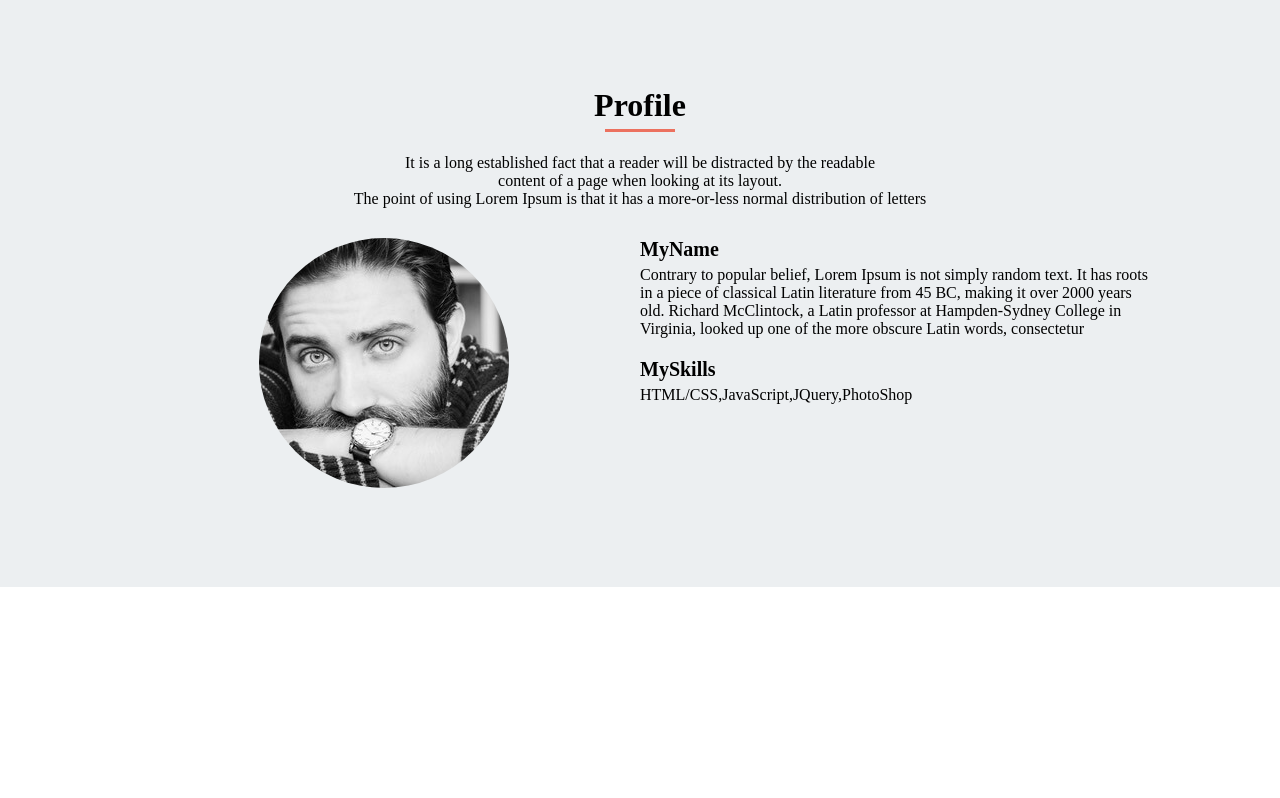
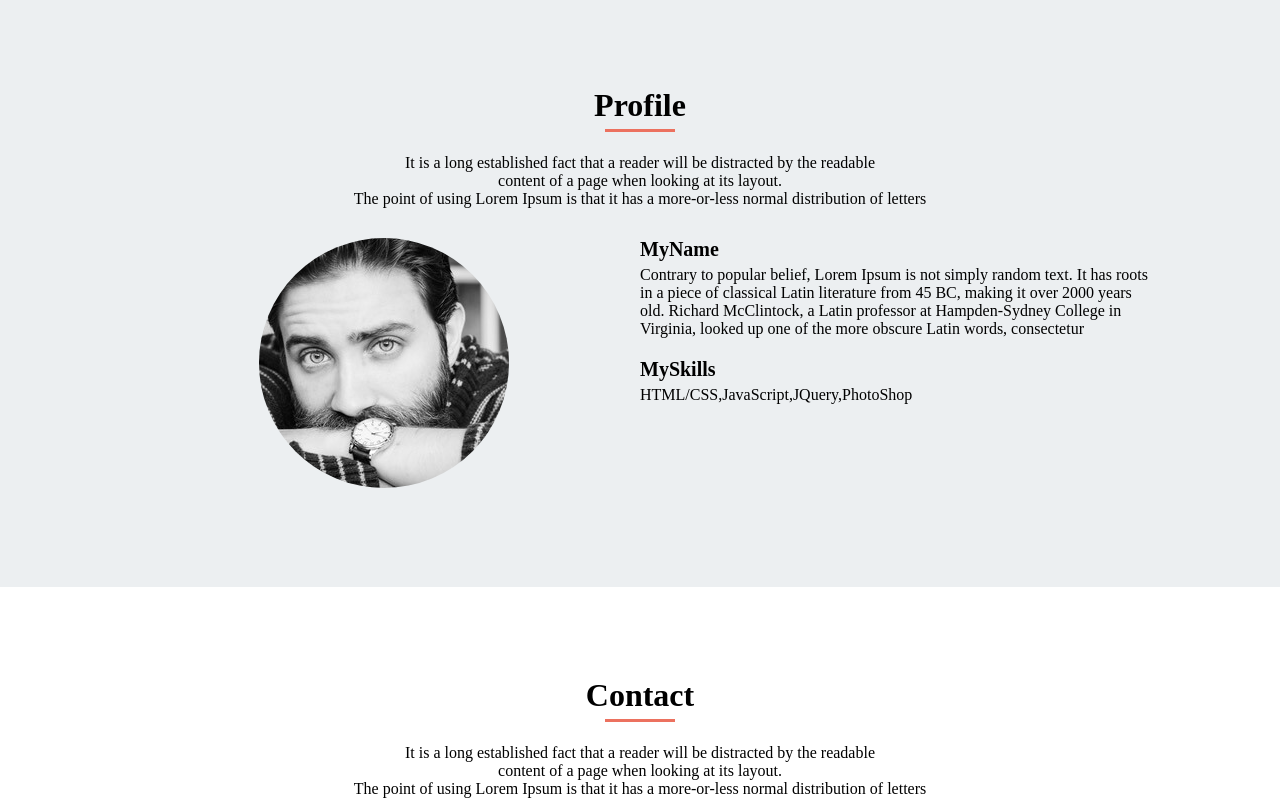
Before and after one commit to TettaTakahashi/MySite, a plain HTML site: page index.html in a window 1280 px wide. Shown: the part 2103-2901 px from the top of the page. Before the commit the page ends 2690 px from the top, so only its background shows below. Drawn offline with Linux system fonts and the light colour scheme.

Commit message:
[Update]Contact（テキスト）追加

```diff
--- a/index.html
+++ b/index.html
@@ -140,6 +140,30 @@
       </div>
     </div>
 
+
+    <div class="contact">
+      <div class="contact-item">
+        <h1>Contact</h1>
+
+        <p>
+          It is a long established fact that a reader will be distracted by the readable<br>
+          content of a page when looking at its layout.<br>
+          The point of using Lorem Ipsum is that it has a more-or-less normal distribution of letters
+        </p>
+
+        <div class="contact-detail">
+          <div class="mail">
+
+          </div>
+
+          <div class=sns>
+
+          </div>
+        </div>
+
+      </div>
+    </div>
+
   </body>
 
 </html>
--- a/style.css
+++ b/style.css
@@ -239,3 +239,33 @@ header img{
   padding-bottom: 20px;
   font-size: 16px;
 }
+
+
+.contact-item{
+  width: 800px;
+  margin: 0 auto;
+}
+
+.contact-item h1{
+  padding-top: 90px;
+  font-size: 32px;
+  text-align: center;
+  position: relative;
+}
+
+.contact-item h1:before{
+  position: absolute;
+  content: "";
+  background-color: #EC715F;
+  width: 70px;
+  height: 3px;
+  bottom: -8px;
+  left: 50%;
+  transform: translateX(-50%);
+}
+
+.contact-item p{
+  padding-top: 30px;
+  font-size: 16px;
+  text-align: center;
+}
```
